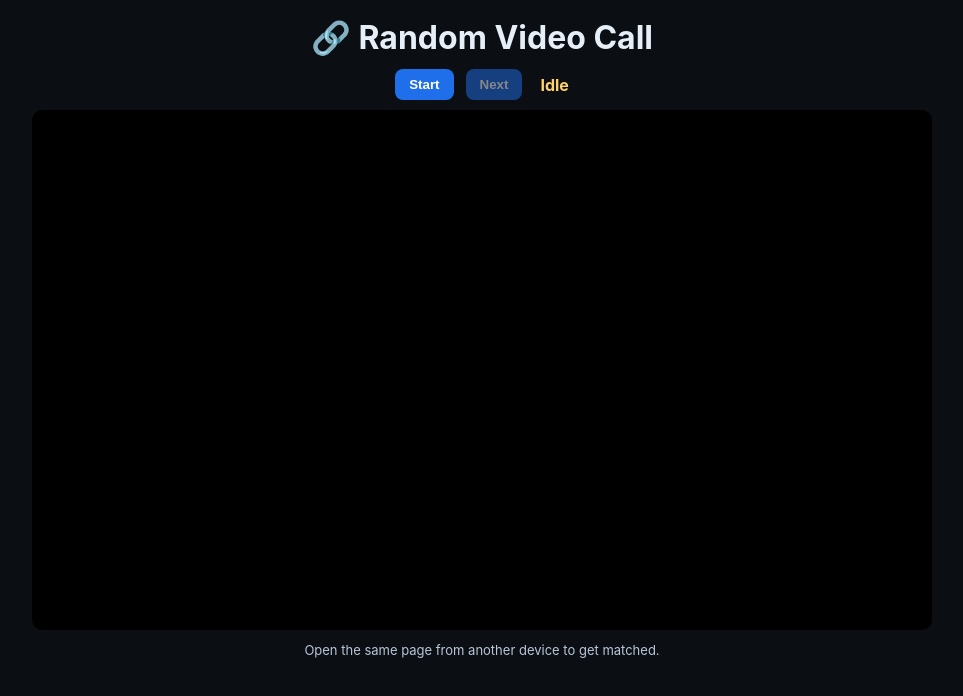
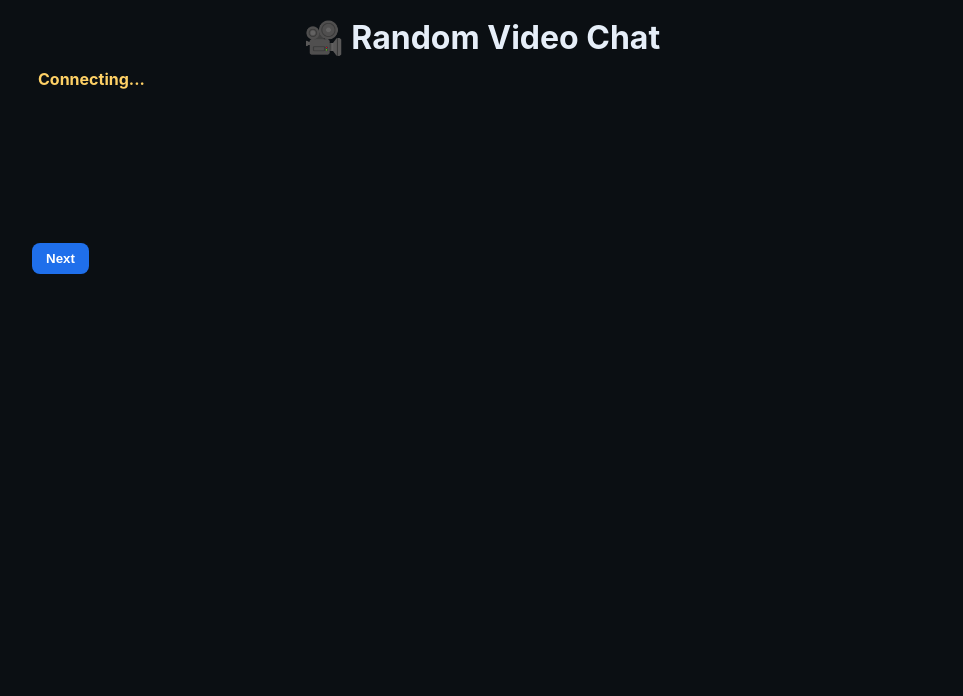
Before and after one commit to websmash0-art/random-video-call, a website: page public/index.html in a window 1280 px wide. Shown: the whole page, without its empty margins (158-1121 px from the left). Drawn offline with Linux system fonts and the light colour scheme.

Commit message:
Update index.html

```diff
--- a/public/index.html
+++ b/public/index.html
@@ -1,27 +1,21 @@
-<!doctype html>
+<!DOCTYPE html>
 <html>
 <head>
-  <meta charset="utf-8" />
-  <meta name="viewport" content="width=device-width,initial-scale=1"/>
-  <title>Random Video Call</title>
-  <link rel="stylesheet" href="style.css">
+<meta charset="utf-8">
+<meta name="viewport" content="width=device-width,initial-scale=1">
+<title>Omegle-style Video Chat</title>
+<link rel="stylesheet" href="style.css">
 </head>
 <body>
-  <div class="container">
-    <h1>🔗 Random Video Call</h1>
-
-    <div class="controls">
-      <button id="startBtn">Start</button>
-      <button id="nextBtn" disabled>Next</button>
-      <div id="status">Idle</div>
-    </div>
-
-    <div id="roomInfo" class="roomInfo"></div>
-    <div id="meet" class="meet"></div>
-    <div class="help">Open the same page from another device to get matched.</div>
+<div class="container">
+  <h1>🎥 Random Video Chat</h1>
+  <div id="status">Connecting...</div>
+  <div class="videos">
+    <video id="localVideo" autoplay muted></video>
+    <video id="remoteVideo" autoplay></video>
   </div>
-
-  <script src="https://meet.jit.si/external_api.js"></script>
-  <script src="client.js"></script>
+  <button id="nextBtn">Next</button>
+</div>
+<script src="client.js"></script>
 </body>
 </html>
```
